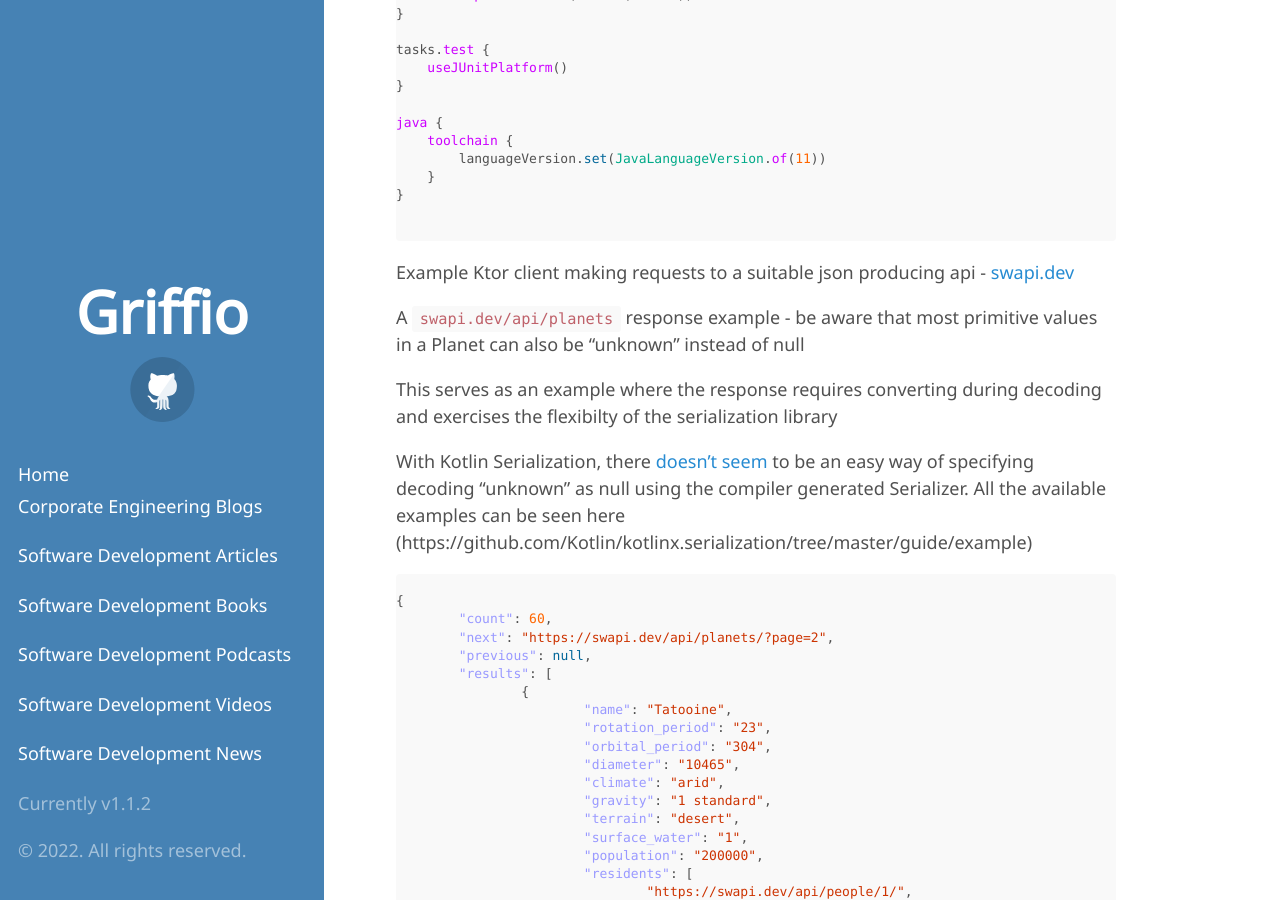
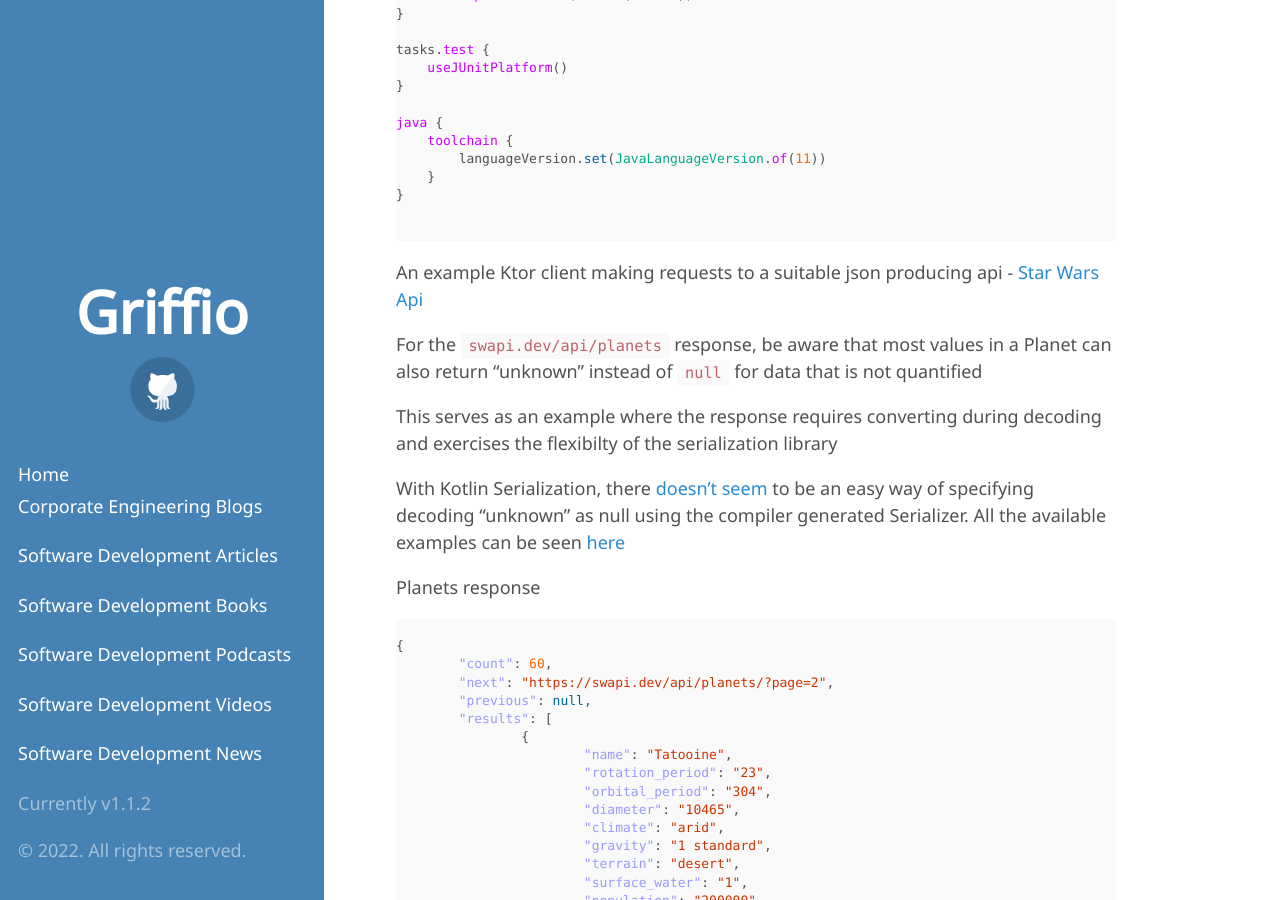
Before and after one commit to griffio/griffio.github.io, a Jekyll site: the page built from _posts/2022-06-23-More-Kotlin-Ktor-Client.md, in a window 1280 px wide and 900 px high, scrolled down 911 px. Built offline with Jekyll 4.4.1, drawn with Linux system fonts in a browser that asks for light colours; some web fonts are replaced.

Commit message:
Update 2022-06-23-More-Kotlin-Ktor-Client.md

````diff
--- a/_posts/2022-06-23-More-Kotlin-Ktor-Client.md
+++ b/_posts/2022-06-23-More-Kotlin-Ktor-Client.md
@@ -53,13 +53,15 @@
 
 ```
 
-Example Ktor client making requests to a suitable json producing api - [swapi.dev](https://swapi.dev/)
+An example Ktor client making requests to a suitable json producing api - [Star Wars Api](https://swapi.dev/)
 
-A `swapi.dev/api/planets` response example - be aware that most primitive values in a Planet can also be "unknown" instead of null
+For the `swapi.dev/api/planets` response, be aware that most values in a Planet can also return "unknown" instead of `null` for data that is not quantified
 
 This serves as an example where the response requires converting during decoding and exercises the flexibilty of the serialization library
 
-With Kotlin Serialization, there [doesn't seem](https://github.com/Kotlin/kotlinx.serialization/issues/754) to be an easy way of specifying decoding "unknown" as null using the compiler generated Serializer. All the available examples can be seen here (https://github.com/Kotlin/kotlinx.serialization/tree/master/guide/example)
+With Kotlin Serialization, there [doesn't seem](https://github.com/Kotlin/kotlinx.serialization/issues/754) to be an easy way of specifying decoding "unknown" as null using the compiler generated Serializer. All the available examples can be seen [here](https://github.com/Kotlin/kotlinx.serialization/tree/master/guide/example)
+
+Planets response
 
 ``` json
 
````
